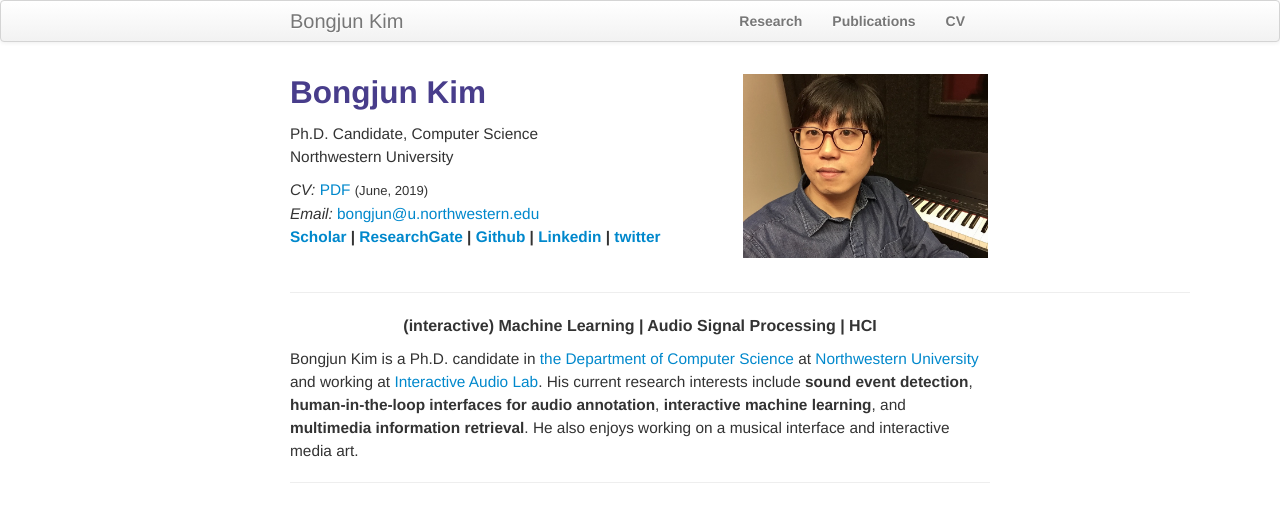
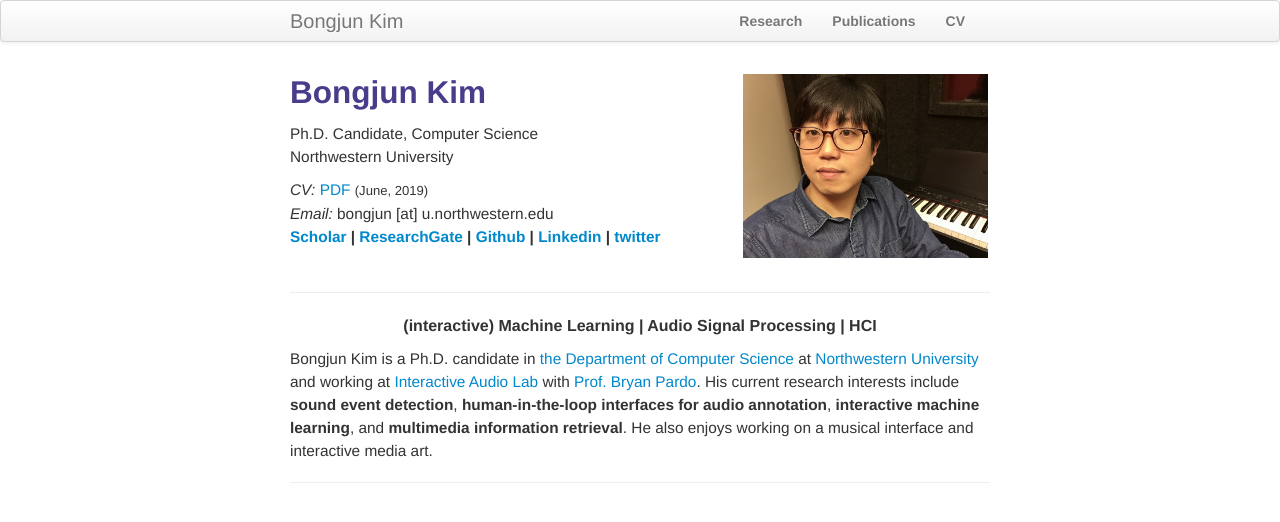
Before and after one commit to bongjun/bongjun.github.io, a Jekyll site: the page built from index.md, in a window 1280 px wide. Shown: the top 522 px of the page. Built offline with Jekyll 4.4.1, drawn with Linux system fonts in a browser that asks for light colours.

Commit message:
updated pages

```diff
--- a/index.md
+++ b/index.md
@@ -13,13 +13,12 @@ Ph.D. Candidate, Computer Science <br>
 Northwestern University <br>
 
 <em>CV: </em><a href="https://bongjun.github.io/assets/CV.pdf" target="_blank">PDF</a>  <small>(June, 2019)</small> <br>
-<em>Email: </em><a href="mailto:bongjun@u.northwestern.edu">bongjun@u.northwestern.edu</a><br>
+<!-- <em>Email: </em><a href="mailto:bongjun@u.northwestern.edu">bongjun@u.northwestern.edu</a><br> -->
+<em>Email:</em> bongjun [at] u.northwestern.edu<br>
 **[Scholar](https://scholar.google.com/citations?user=s5RiD14AAAAJ&hl=en&oi=ao) | [ResearchGate](https://www.researchgate.net/profile/Bongjun_Kim3) | [Github](https://github.com/bongjun) | [Linkedin](https://www.linkedin.com/in/bongjun-kim-3594334b/) | [twitter](https://twitter.com/iambongjun)**
 <br>
 <br>
-<hr width="900px">
-<!-- <hr style="height:3pt; visibility:hidden;" /> -->
-
+<hr>
 <!-- ### About Me -->
 <!-- <p align="center">
   <img src="../pages/files/bongjun_profile.jpg" width="60%" height="60%">
@@ -34,8 +33,12 @@ Northwestern University <br>
   <b><font size="3">(interactive) Machine Learning | Audio Signal Processing | HCI </font></b>
 </p>
 
-Bongjun Kim is a Ph.D. candidate in [the Department of Computer Science](https://www.mccormick.northwestern.edu/computer-science/) at [Northwestern University](https://www.northwestern.edu/) and working at [Interactive Audio Lab](http://music.cs.northwestern.edu/). His current research interests include **sound event detection**, **human-in-the-loop interfaces for audio annotation**, **interactive machine learning**, and **multimedia information retrieval**. He also enjoys working on a musical interface and interactive media art.
+Bongjun Kim is a Ph.D. candidate in [the Department of Computer Science](https://www.mccormick.northwestern.edu/computer-science/) at [Northwestern University](https://www.northwestern.edu/) and working at [Interactive Audio Lab](http://music.cs.northwestern.edu/) with [Prof. Bryan Pardo](http://users.cs.northwestern.edu/~pardo/). His current research interests include **sound event detection**, **human-in-the-loop interfaces for audio annotation**, **interactive machine learning**, and **multimedia information retrieval**. He also enjoys working on a musical interface and interactive media art.
 
+<!-- <hr>
+### Selected Works
+
+To be updated -->
 <!-- [curriculum vitae ![CV as pdf]({{ BASE_PATH }}/pages/icons16/pdf-icon.png)]({{ BASE_PATH }}/assets/CV.pdf)<br/>
  -->
 
```
